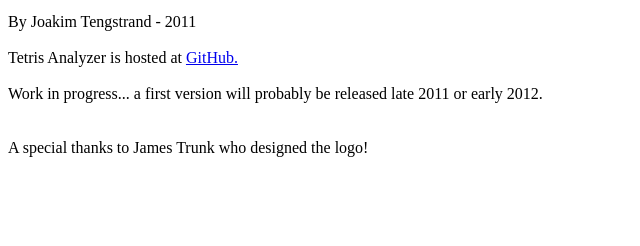
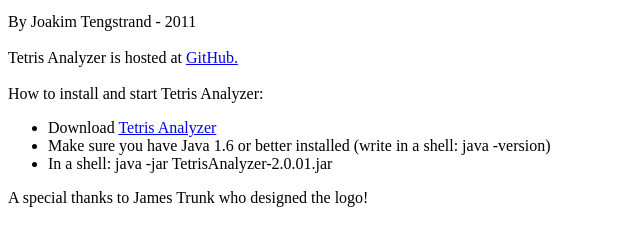
Before and after one commit to tengstrand/tetrisanalyzer, a plain HTML site: page website/index.html in a window 1280 px wide. Shown: the part 70-316 px from the top of the page, without its empty margins (0-640 px from the left). Drawn offline with Linux system fonts and the light colour scheme.

Commit message:
Added download link and instructions.

```diff
--- a/website/index.html
+++ b/website/index.html
@@ -11,8 +11,13 @@
 
 Tetris Analyzer is hosted at <a href="https://github.com/tengstrand/tetrisanalyzer">GitHub.</a><br><br>
 
-Work in progress... a first version will probably be released late 2011 or early 2012.<br><br><br>
 
+How to install and start Tetris Analyzer:
+<ul>
+    <li>Download <a href="https://github.com/downloads/tengstrand/tetrisanalyzer/TetrisAnalyzer-2.0.01.jar">Tetris Analyzer</a></li>
+    <li>Make sure you have Java 1.6 or better installed (write in a shell: java -version)</li>
+    <li>In a shell: java -jar TetrisAnalyzer-2.0.01.jar</li>
+</ul>
 
 A special thanks to James Trunk who designed the logo!<br><br>
 
```
